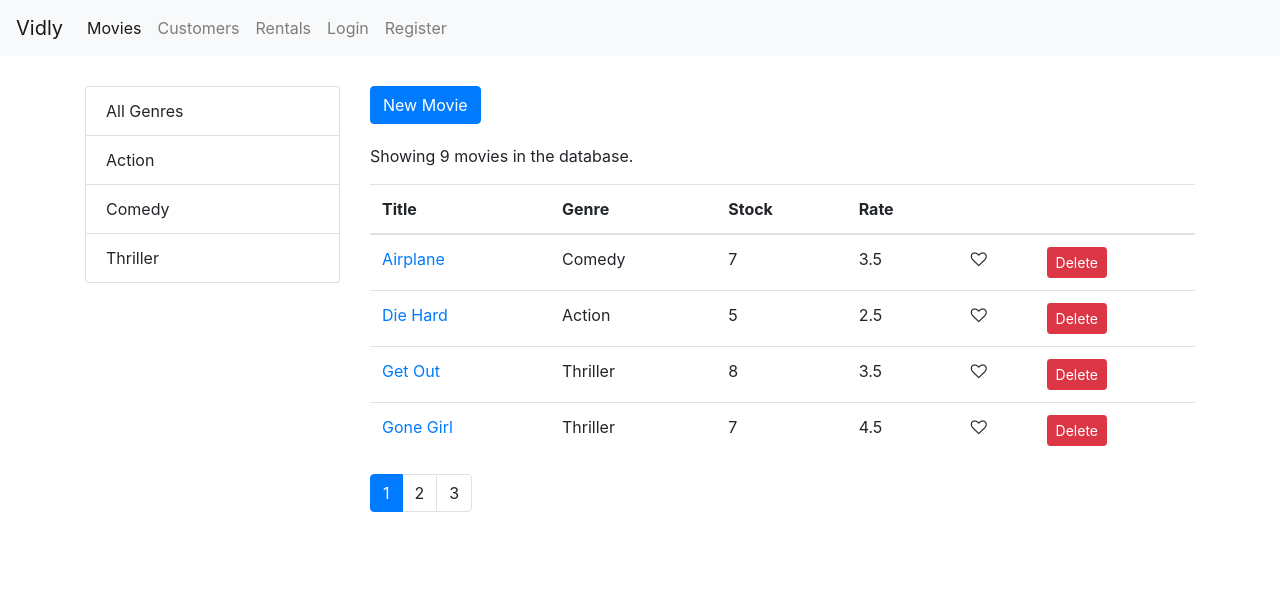
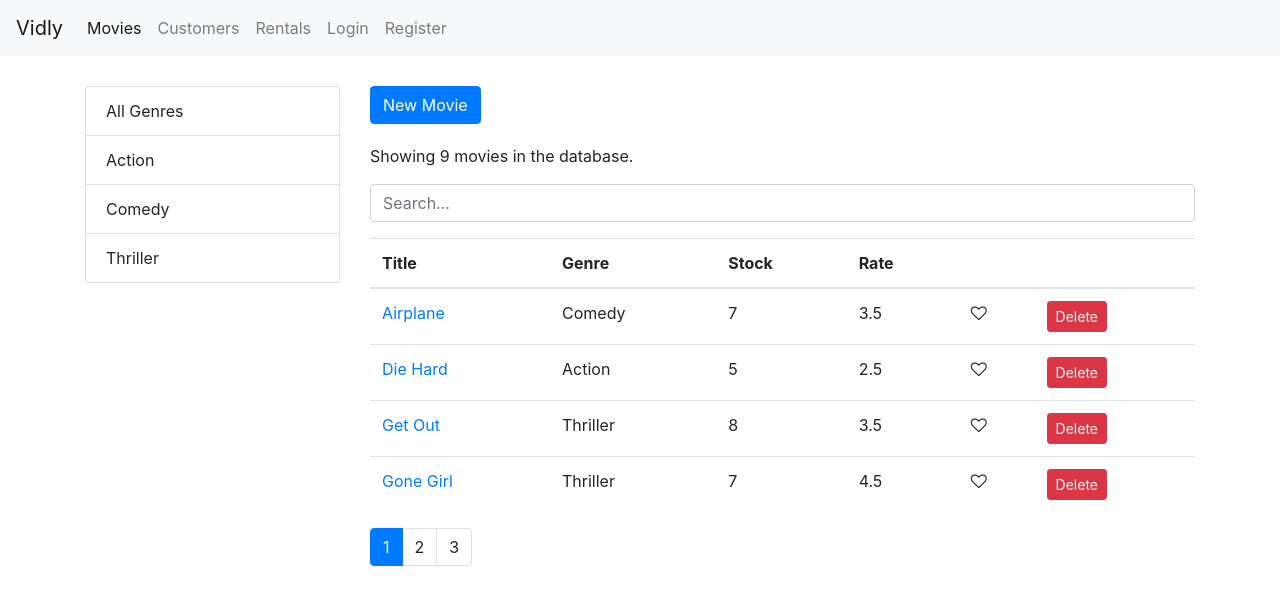
Before and after one commit to salehsub90/react-app-vidly, a React (Create React App) app: page /movies in a window 1280 px wide. Shown: the top 604 px of the page. Built offline with nearby package versions, Linux system fonts and the light colour scheme.

Commit message:
search box input implemeneted

```diff
--- /dev/null
+++ b/src/components/common/searchBox.jsx
@@ -0,0 +1,16 @@
+import React from 'react';
+
+const SearchBox = ({ value, onChange }) => {
+  return (
+    <input
+      type="text"
+      name="query"
+      className="form-control my-3"
+      placeholder="Search..."
+      value={value}
+      onChange={e => onChange(e.currentTarget.value)}
+    />
+  );
+};
+
+export default SearchBox;
--- a/src/components/movies.jsx
+++ b/src/components/movies.jsx
@@ -7,6 +7,7 @@
 import MoviesTable from './moviesTable';
 import _ from 'lodash';
 import { Link } from 'react-router-dom';
+import SearchBox from './common/searchBox';
 
 class Movies extends Component {
 
@@ -14,6 +15,7 @@
     movies: [],
     genres: [],
     pageSize: 4,
+    searchQuery: "",
     currentPage: 1,
     selectedGenre: {},
     sortColumn: { path: 'title', order: 'asc' }
@@ -45,7 +47,11 @@
   }
 
   handleGenreSelect = (genre) => {
-    this.setState({ selectedGenre: genre, currentPage: 1 });
+    this.setState({ selectedGenre: genre, searchQuery: "", currentPage: 1 });
+  }
+
+  handleSearch = (query) => {
+    this.setState({ searchQuery: query, selectedGenre: null, currentPage: 1 });
   }
 
   handleSort = (sortColumn) => {
@@ -58,12 +64,19 @@
       currentPage,
       sortColumn,
       selectedGenre,
+      searchQuery,
       movies: allMovies
     } = this.state;
 
-    const filtered = selectedGenre && selectedGenre._id
-      ? allMovies.filter(m => m.genre._id === selectedGenre._id)
-      : allMovies;
+    let filtered = allMovies;
+    if (searchQuery) {
+      filtered = allMovies.filter(m =>
+        m.title.toLowerCase().startsWith(searchQuery.toLowerCase())
+      );
+    }
+    else if (selectedGenre && selectedGenre._id) {
+      filtered = allMovies.filter(m => m.genre._id === selectedGenre._id);
+    }
 
     const sorted = _.orderBy(filtered, [sortColumn.path], [sortColumn.order])
 
@@ -78,7 +91,7 @@
 
   render() {
     const { length: count } = this.state.movies;
-    const { pageSize, currentPage, sortColumn } = this.state;
+    const { pageSize, currentPage, sortColumn, searchQuery } = this.state;
     const { totalCount, data: movies } = this.getPageData();
 
     if (count === 0) {
@@ -103,6 +116,7 @@
             New Movie
           </Link>
           <p>Showing {totalCount} movies in the database.</p>
+          <SearchBox value={searchQuery} onChange={this.handleSearch} />
           <MoviesTable
             movies={movies}
             sortColumn={sortColumn}
```
Also changed, not shown: 1 other file (tests, documents, lock files or other folders).
